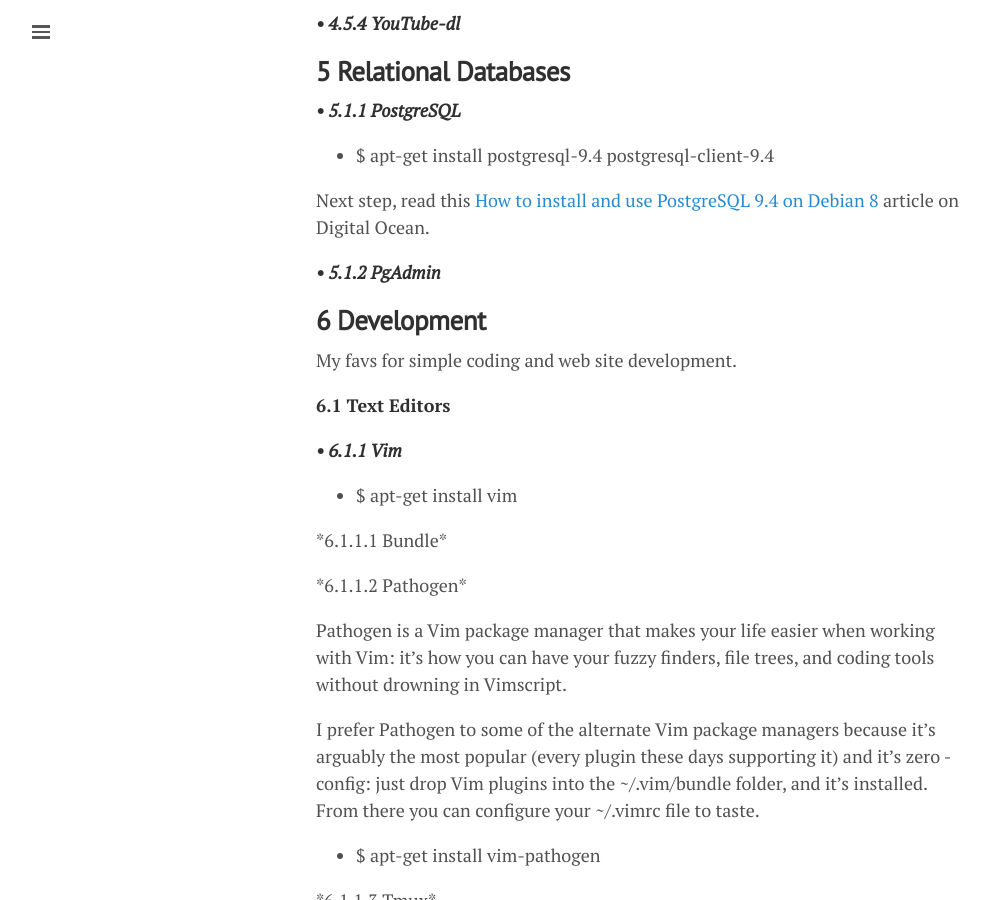
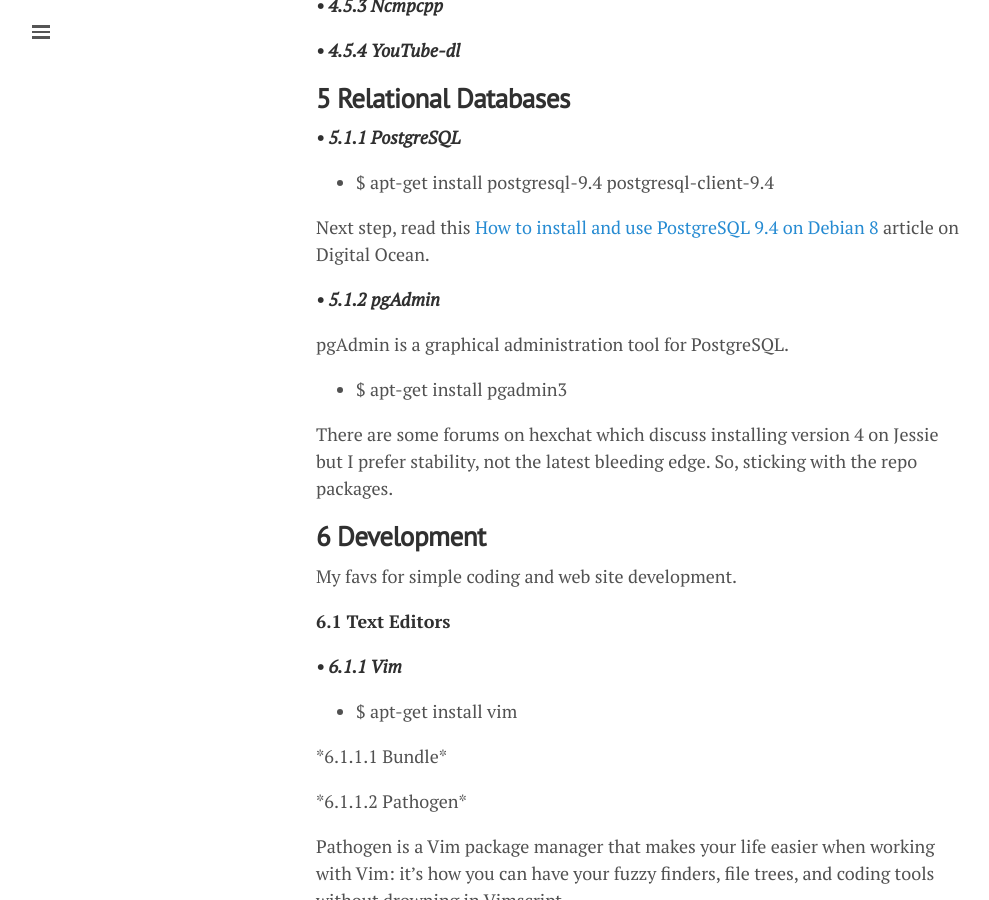
Before and after one commit to lgeurts/lgeurts.github.io, a Jekyll site: the page built from _posts/2017-07-11-bunsenlabs-linux-setup-notes-for dell-inspiron-6000.md, in a window 1280 px wide and 900 px high, scrolled down 4262 px. Shown: the whole window, without its empty margins (0-989 px from the left). Built offline with Jekyll 4.4.1, drawn with Linux system fonts in a browser that asks for light colours; nearby versions of some CDN libraries; comment, search, counter and statistics services are not loaded; some of the changed text lies outside the part shown.

Commit message:
Update 2017-07-11-bunsenlabs-linux-setup-notes-for dell-inspiron-6000.md

```diff
--- a/_posts/2017-07-11-bunsenlabs-linux-setup-notes-for dell-inspiron-6000.md
+++ b/_posts/2017-07-11-bunsenlabs-linux-setup-notes-for dell-inspiron-6000.md
@@ -30,6 +30,7 @@
 > * 08/02/17 Reworked the layout.
 > * 08/04/17 Adding info for nftables, screenfetch, iftop, ttyload.
 > * 08/07/17 Adding info for Claws Mail, Mutt, Inkscape, Krita.
+> * 08/08/17 Adding info for PostgreSQL.
 
 **2 Before you begin**
 ----------------------
@@ -137,9 +138,13 @@
 
 Next step, read this [How to install and use PostgreSQL 9.4 on Debian 8](https://www.digitalocean.com/community/tutorials/how-to-install-and-use-postgresql-9-4-on-debian-8) article on Digital Ocean.
 
-***• 5.1.2 PgAdmin***
+***• 5.1.2 pgAdmin***
 
+pgAdmin is a graphical administration tool for PostgreSQL.
 
+ - $ apt-get install pgadmin3
+
+There are some forums on hexchat which discuss installing version 4 on Jessie but I prefer stability, not the latest bleeding edge. So, sticking with the repo packages.
 
 **6 Development**
 -----------------
```
